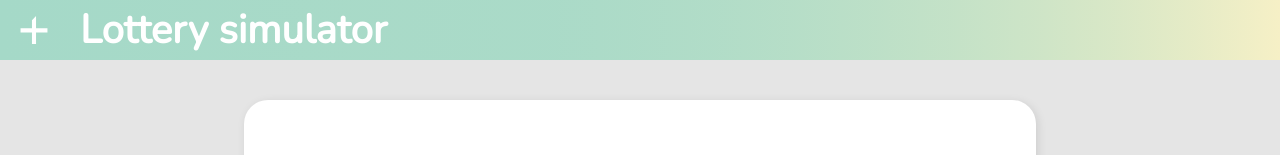
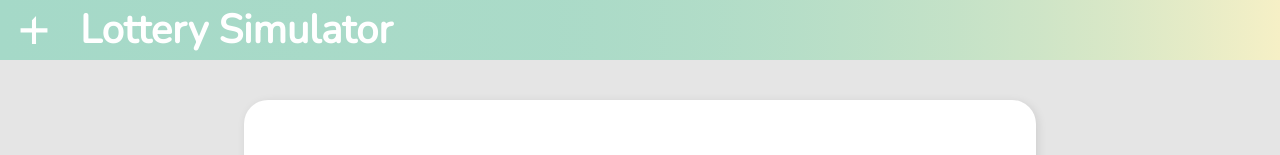
Before and after one commit to szoverdffygyorgy/lottery-simulator-vue, a Vue app: page / in a window 1280 px wide. Shown: the top 155 px of the page. Built offline with nearby package versions, Linux system fonts and the light colour scheme.

Commit message:
Title change

```diff
--- a/src/containers/app-title/AppTitle.vue
+++ b/src/containers/app-title/AppTitle.vue
@@ -5,7 +5,7 @@
     <div class="logo-container">
       <img class="logo" src="/mito.svg" alt="mito" />
     </div>
-    <h1 class="title">Lottery simulator</h1>
+    <h1 class="title">Lottery Simulator</h1>
   </div>
 </template>
 
```
